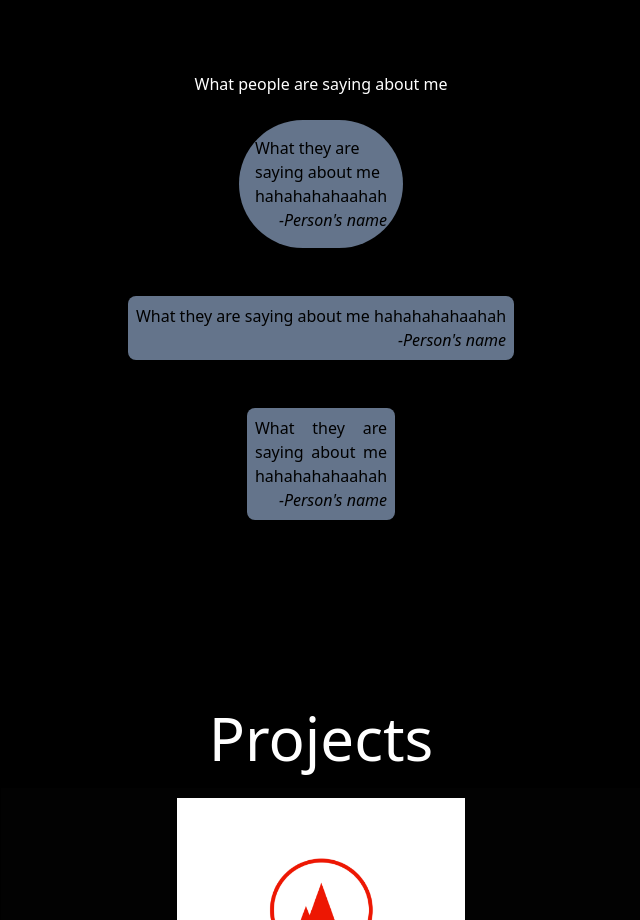
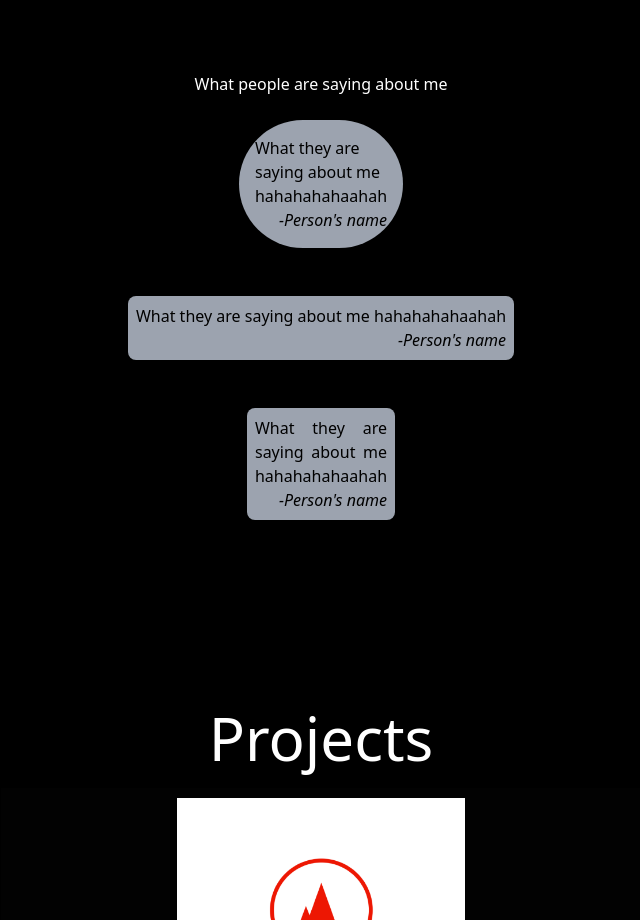
Before and after one commit to FrancisHuynh95/FrancisHuynh.github.io, a website: page src/index.html in a window 1280 px wide. Shown: the part 920-1840 px from the top of the page, without its empty margins (319-959 px from the left). Drawn offline with nearby package versions, Linux system fonts and the light colour scheme.

Commit message:
changed quote bg to grey

```diff
--- a/src/index.html
+++ b/src/index.html
@@ -43,15 +43,15 @@
     <section class="hidden1 grid min-h-screen place-items-center content-center">
         <div class="flex flex-col items-center">
             <p class="text-white text-center">What people are saying about me</p>
-            <div class="bg-slate-500 rounded-full w-min p-4 m-6">
+            <div class="bg-gray-400 rounded-full w-min p-4 m-6">
                 <p class="">What they are saying about me hahahahahaahah</p>
                 <p class="text-right italic"> -Person's name</p>
             </div>
-            <div class="bg-slate-500 rounded-lg p-2 my-6">
+            <div class="bg-gray-400 rounded-lg p-2 my-6">
                 <p class="">What they are saying about me hahahahahaahah</p>
                 <p class="text-right italic"> -Person's name</p>
             </div>
-            <div class=" bg-slate-500 rounded-lg p-2 my-6 w-min text-justify">
+            <div class=" bg-gray-400 rounded-lg p-2 my-6 w-min text-justify">
                 <p class="">What they are saying about me hahahahahaahah</p>
                 <p class="text-right italic"> -Person's name</p>
             </div>
```
Also changed, not shown: dist/output.css.
